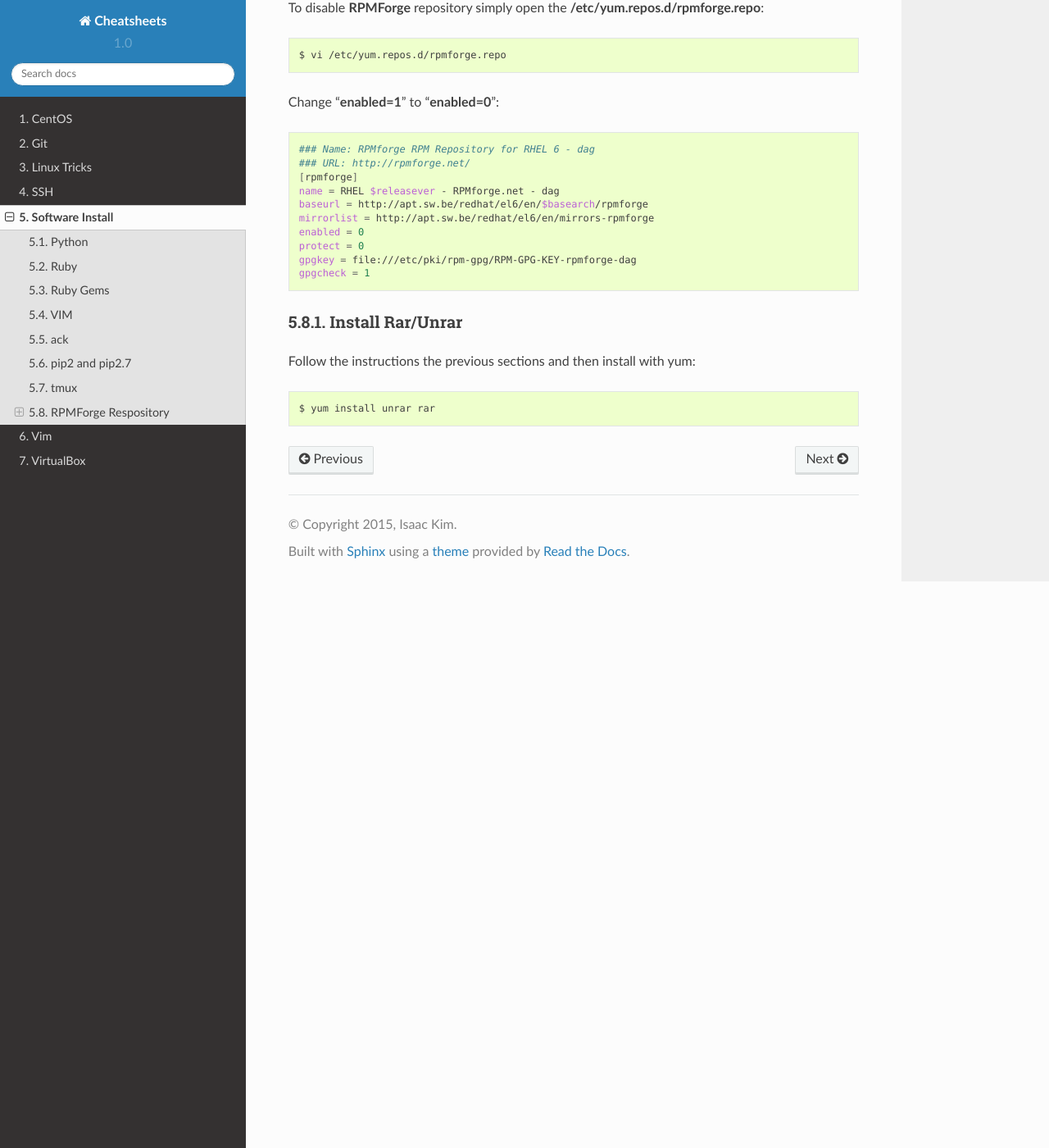
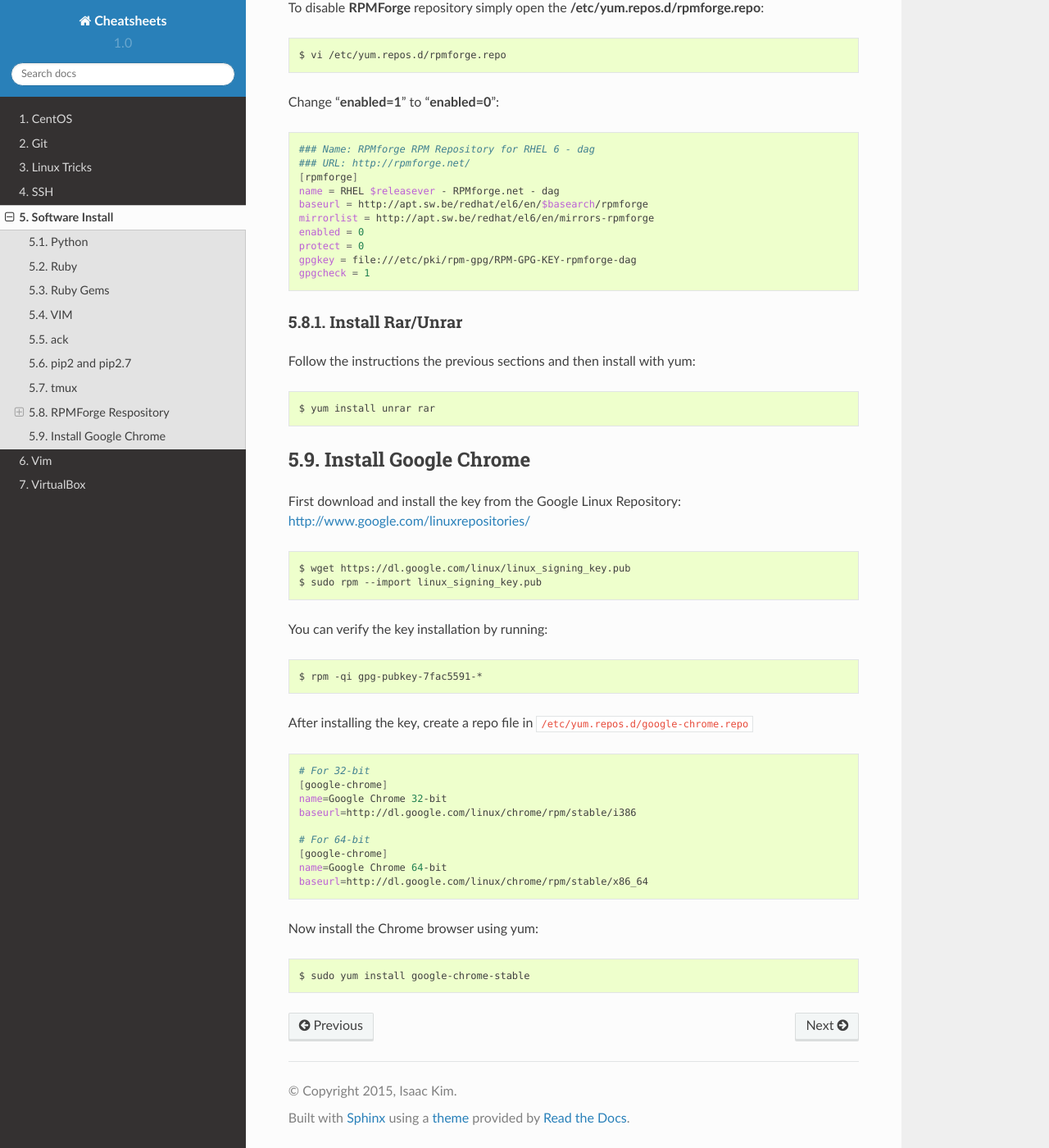
Before and after one commit to ijkim88/dotfiles-old, a Sphinx documentation site: the page built from cheatsheets/source/sw-install.rst, in a window 1280 px wide and 1400 px high, scrolled down 3610 px. Shown: the whole window at 82% size. Built offline with Sphinx 7.4.7 and the Read the Docs theme 2.0.0, drawn with Linux system fonts in a browser that asks for light colours.

Commit message:
Added instructions for installing Google Chrome on Fedora/CentOS

```diff
--- a/cheatsheets/source/sw-install.rst
+++ b/cheatsheets/source/sw-install.rst
@@ -209,3 +209,36 @@ Install Rar/Unrar
 Follow the instructions the previous sections and then install with yum::
 
    $ yum install unrar rar
+
+
+Install Google Chrome
+---------------------
+
+First download and install the key from the Google Linux Repository: http://www.google.com/linuxrepositories/
+
+.. code-block:: shell
+
+   $ wget https://dl.google.com/linux/linux_signing_key.pub
+   $ sudo rpm --import linux_signing_key.pub
+
+You can verify the key installation by running::
+
+   $ rpm -qi gpg-pubkey-7fac5591-*
+
+After installing the key, create a repo file in ``/etc/yum.repos.d/google-chrome.repo``
+
+.. code-block:: shell
+
+   # For 32-bit
+   [google-chrome]
+   name=Google Chrome 32-bit
+   baseurl=http://dl.google.com/linux/chrome/rpm/stable/i386
+
+   # For 64-bit
+   [google-chrome]
+   name=Google Chrome 64-bit
+   baseurl=http://dl.google.com/linux/chrome/rpm/stable/x86_64
+
+Now install the Chrome browser using yum::
+
+   $ sudo yum install google-chrome-stable
```
